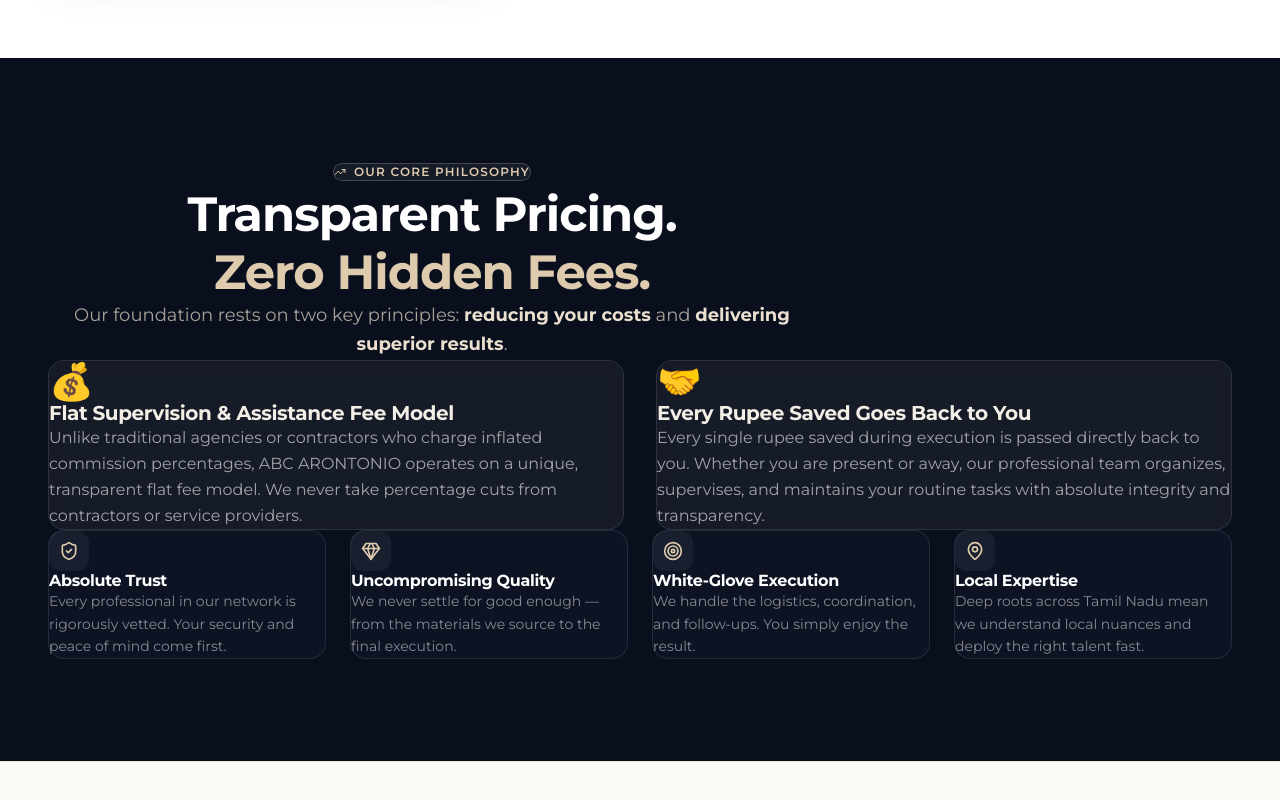
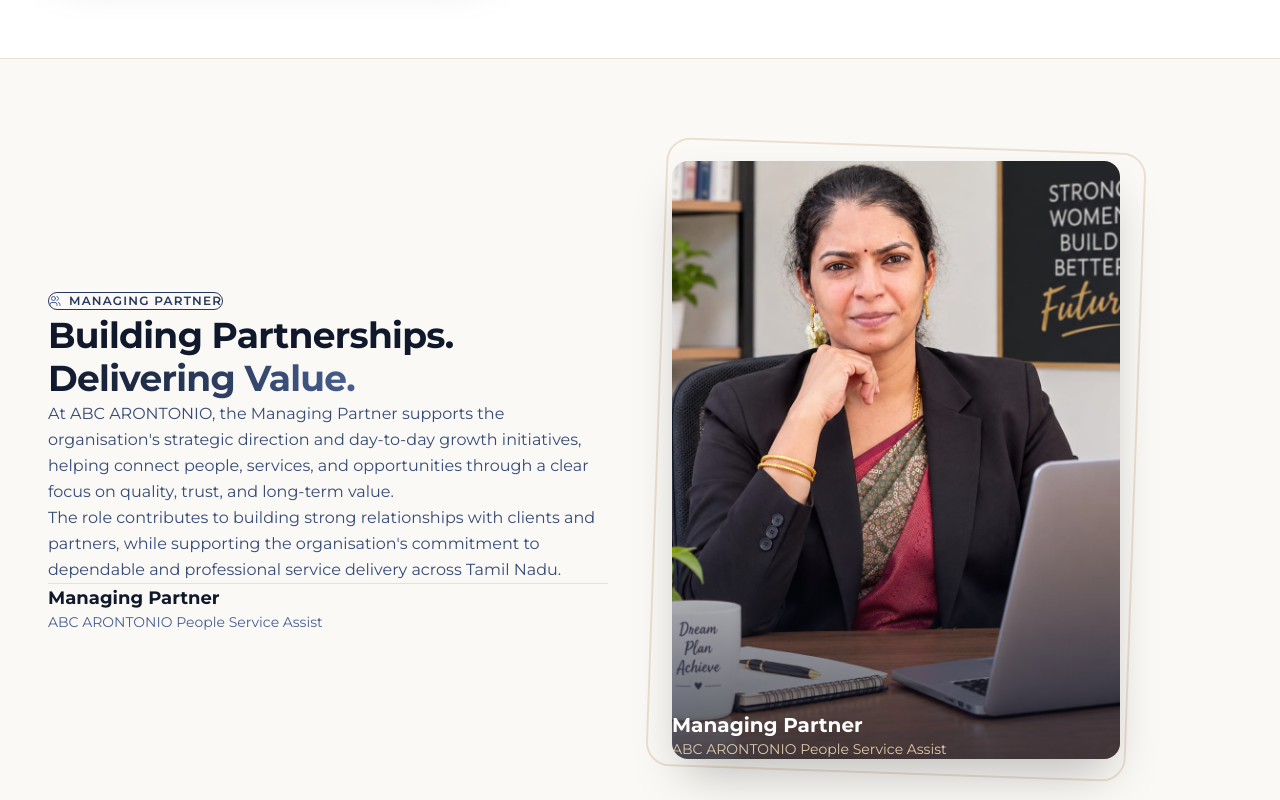
Before and after one commit to CHRISDANIEL145/QuadA-services, a Next.js app: page /about in a window 1280 px wide. Shown: the part 1360-2160 px from the top of the page. Built offline with nearby package versions, Linux system fonts and the light colour scheme; no server answers.

Commit message:
feat: add Managing Partner section to About page with existing photo asset

```diff
--- a/src/app/(public)/about/AboutContent.tsx
+++ b/src/app/(public)/about/AboutContent.tsx
@@ -166,6 +166,80 @@ export function AboutContent() {
                 <div className="text-navy-500 text-sm">Managing Director, ABC ARONTONIO People Service Assist</div>
               </motion.div>
             </motion.div>
+          </div>
+        </div>
+      </section>
+
+      {/* ─── Managing Partner ─────────────────────────────────── */}
+      <section className="bg-cream-50 section-padding border-t border-cream-200">
+        <div className="container-site">
+          <div className="grid lg:grid-cols-2 gap-16 items-center">
+
+            {/* Partner Message — left on mobile, left on desktop */}
+            <motion.div
+              initial="hidden"
+              whileInView="visible"
+              viewport={{ once: true, margin: '-100px' }}
+              variants={STAGGER}
+              className="order-2 lg:order-1"
+            >
+              <motion.div variants={FADE_UP} className="inline-flex items-center gap-2 px-4 py-1.5 rounded-full bg-navy-50 border border-navy-100 text-navy-700 text-xs uppercase tracking-widest font-semibold mb-6">
+                <Users size={12} className="text-navy-500" />
+                Managing Partner
+              </motion.div>
+
+              <motion.h2 variants={FADE_UP} className="text-3xl md:text-4xl font-bold text-navy-900 tracking-tight mb-6">
+                Building Partnerships. <br className="hidden md:block" />
+                <span className="text-transparent bg-clip-text bg-gradient-to-r from-navy-900 to-navy-500">
+                  Delivering Value.
+                </span>
+              </motion.h2>
+
+              <motion.div variants={FADE_UP} className="space-y-4 text-navy-600 text-base leading-relaxed">
+                <p>
+                  At ABC ARONTONIO, the Managing Partner supports the organisation&apos;s strategic direction and day-to-day growth initiatives, helping connect people, services, and opportunities through a clear focus on quality, trust, and long-term value.
+                </p>
+                <p>
+                  The role contributes to building strong relationships with clients and partners, while supporting the organisation&apos;s commitment to dependable and professional service delivery across Tamil Nadu.
+                </p>
+              </motion.div>
+
+              <motion.div variants={FADE_UP} className="mt-8 pt-6 border-t border-cream-200">
+                <div className="font-bold text-navy-900 text-lg">Managing Partner</div>
+                <div className="text-navy-500 text-sm">ABC ARONTONIO People Service Assist</div>
+              </motion.div>
+            </motion.div>
+
+            {/* Partner Photo — right on desktop */}
+            <motion.div
+              initial={{ opacity: 0, scale: 0.96 }}
+              whileInView={{ opacity: 1, scale: 1 }}
+              viewport={{ once: true }}
+              transition={{ duration: 1, ease: 'easeOut' }}
+              className="relative order-1 lg:order-2"
+            >
+              <div className="relative w-full max-w-md mx-auto lg:ml-auto lg:mr-0">
+                {/* Decorative frame — rotated opposite to MD for variety */}
+                <div className="absolute -inset-4 rounded-3xl border-2 border-cream-200 rotate-2" />
+                <div className="absolute -inset-4 rounded-3xl bg-white rotate-2 -z-10" />
+                <div className="relative rounded-2xl overflow-hidden shadow-2xl bg-cream-100 aspect-[3/4]">
+                  <Image
+                    src="/Managing partner.jpeg"
+                    alt="Managing Partner — ABC ARONTONIO People Service Assist"
+                    fill
+                    unoptimized
+                    className="object-cover object-top"
+                    sizes="(max-width: 768px) 100vw, 50vw"
+                  />
+                  <div className="absolute inset-0 bg-gradient-to-t from-navy-950/70 via-transparent to-transparent" />
+                  <div className="absolute bottom-0 left-0 right-0 p-6">
+                    <div className="text-white font-bold text-xl">Managing Partner</div>
+                    <div className="text-cream-300 text-sm mt-1">ABC ARONTONIO People Service Assist</div>
+                  </div>
+                </div>
+              </div>
+            </motion.div>
+
           </div>
         </div>
       </section>
```
Also changed, not shown: public/Managing partner.jpeg (added).
